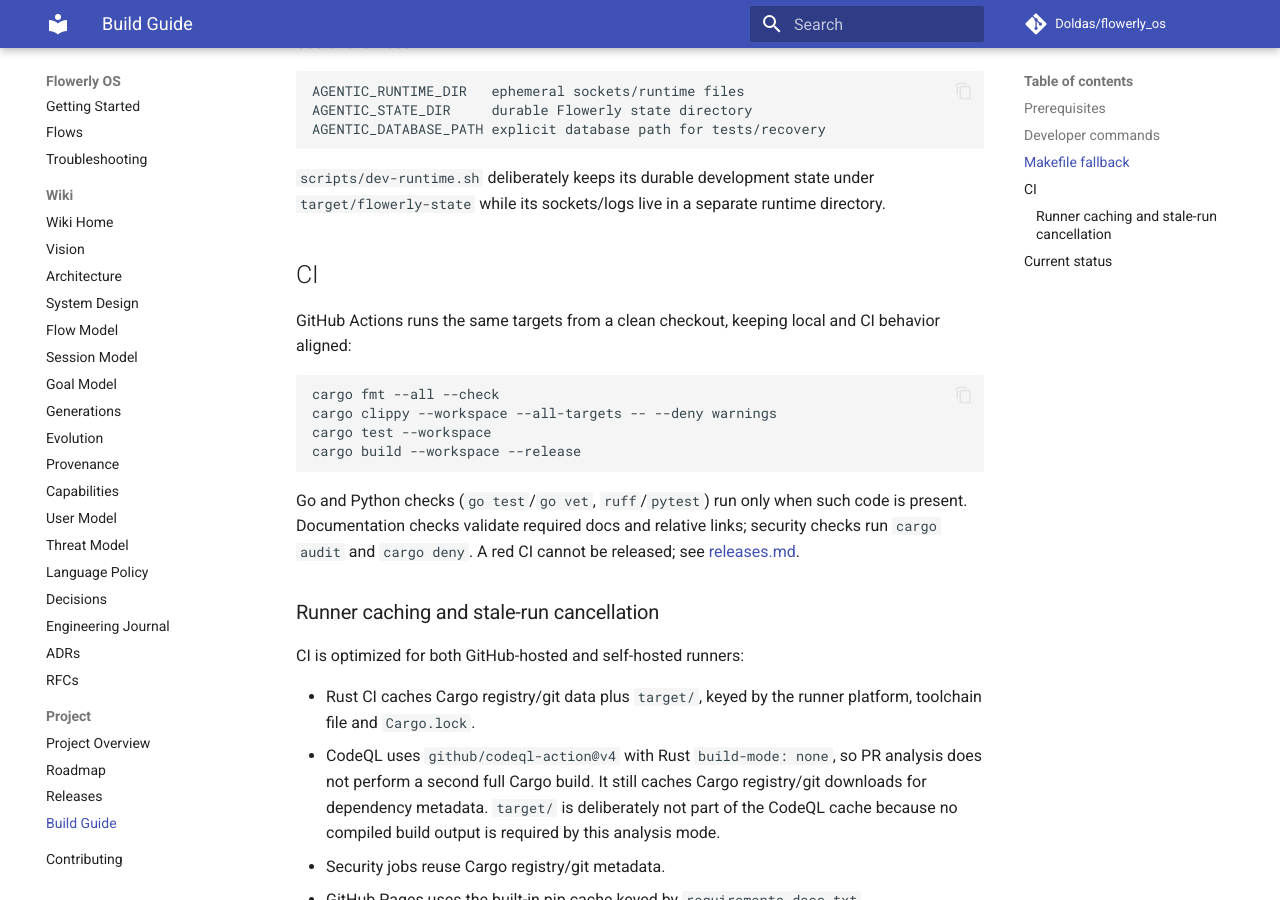
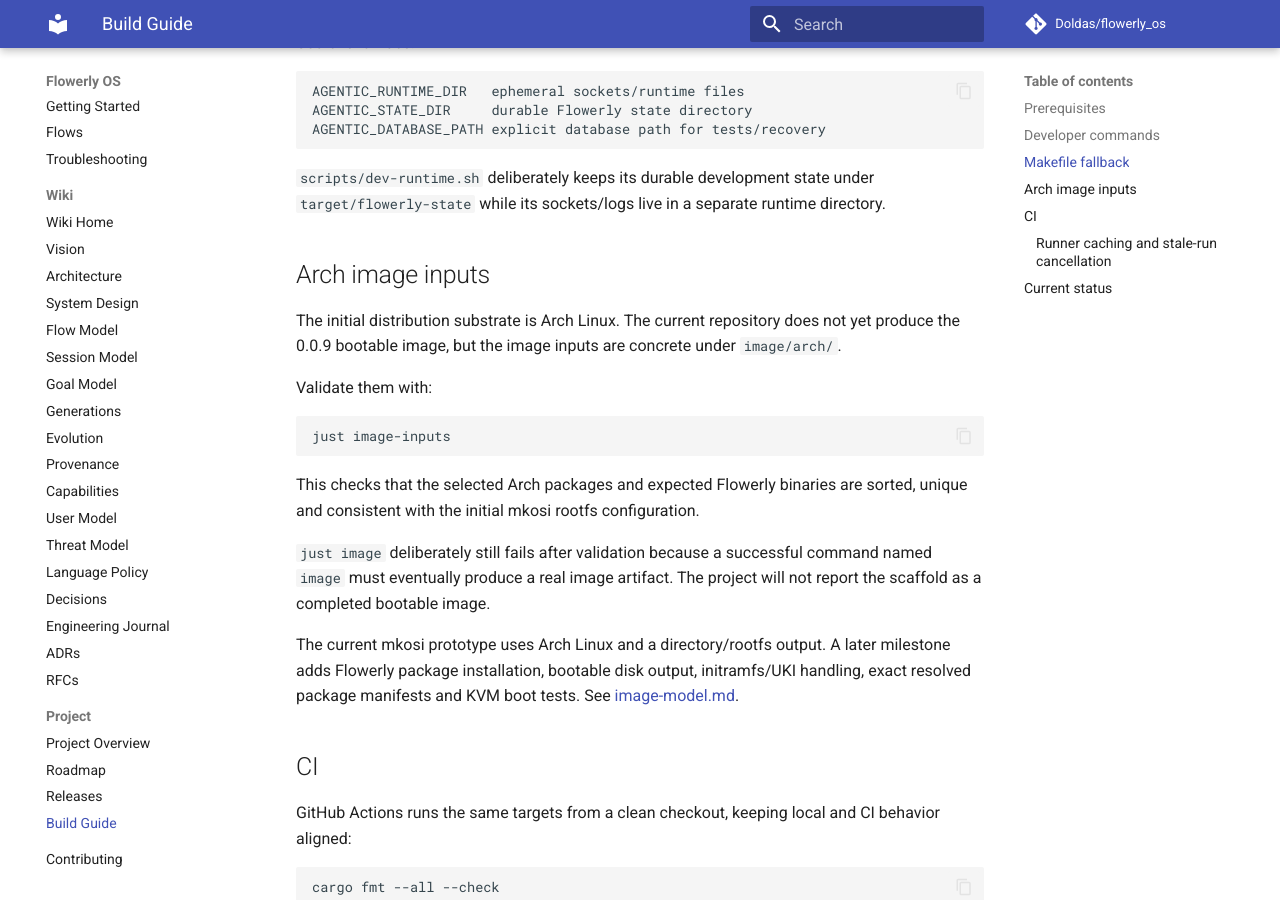
Before and after one commit to Doldas/flowerly_os, an MkDocs documentation site: the page built from docs/build.md, in a window 1280 px wide and 900 px high, scrolled down 1139 px. Built offline with MkDocs 1.6.1 and Material for MkDocs 9.7.7, drawn with Linux system fonts in a browser that asks for light colours; comment, search, counter and statistics services are not loaded.

Commit message:
docs(build): document Arch image input workflow

````diff
--- a/docs/build.md
+++ b/docs/build.md
@@ -55,6 +55,30 @@
 `target/flowerly-state` while its sockets/logs live in a separate runtime
 directory.
 
+## Arch image inputs
+
+The initial distribution substrate is Arch Linux. The current repository does
+not yet produce the 0.0.9 bootable image, but the image inputs are concrete
+under `image/arch/`.
+
+Validate them with:
+
+```text
+just image-inputs
+```
+
+This checks that the selected Arch packages and expected Flowerly binaries are
+sorted, unique and consistent with the initial mkosi rootfs configuration.
+
+`just image` deliberately still fails after validation because a successful
+command named `image` must eventually produce a real image artifact. The
+project will not report the scaffold as a completed bootable image.
+
+The current mkosi prototype uses Arch Linux and a directory/rootfs output. A
+later milestone adds Flowerly package installation, bootable disk output,
+initramfs/UKI handling, exact resolved package manifests and KVM boot tests. See
+[image-model.md](image-model.md).
+
 ## CI
 
 GitHub Actions runs the same targets from a clean checkout, keeping local and CI
````
